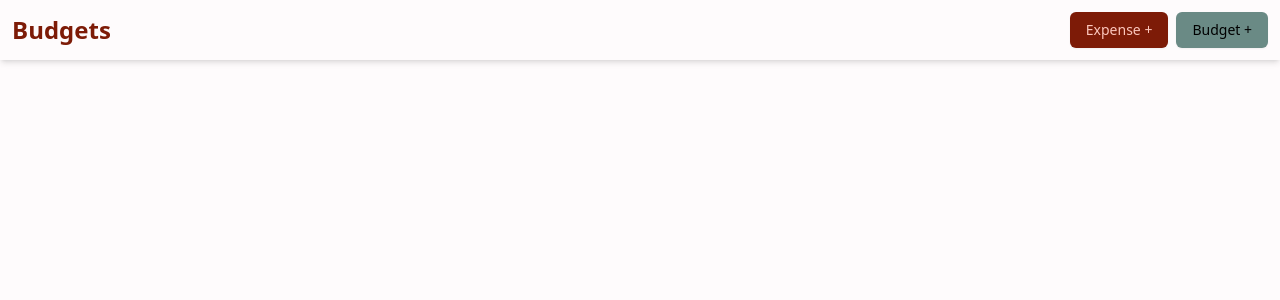
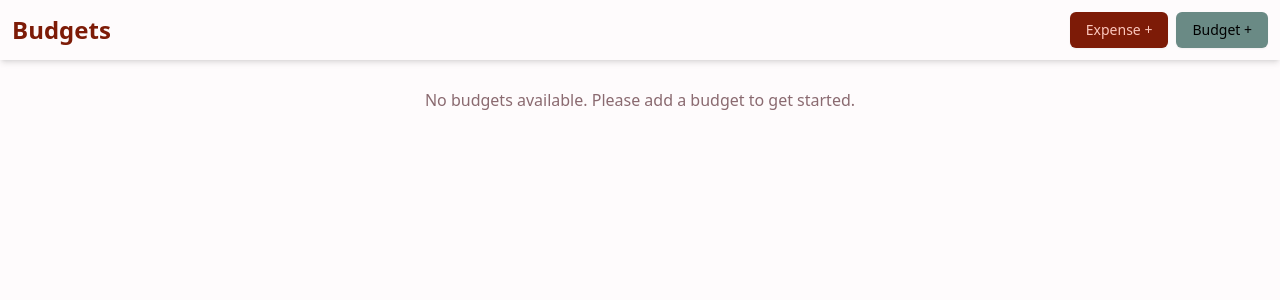
Before and after one commit to fabianvieri/bun-budget, a React (Vite) app: page / in a window 1280 px wide. Shown: the top 300 px of the page. Built offline with nearby package versions, Linux system fonts and the light colour scheme.

Commit message:
fix error

```diff
--- a/src/components/BudgetItem.tsx
+++ b/src/components/BudgetItem.tsx
@@ -10,10 +10,10 @@ import { Progress } from './ui/progress';
 import ExpenseList from './ExpenseList';
 import ModalButton from './ModalButton';
 import NewExpenseForm from './NewExpenseForm';
-import { Budget } from '@/context/budget';
+import { Budget } from '@/lib/schema';
 import { currencyFormatter } from '@/lib/utils';
 
-export default function BudgeItem({
+export default function BudgetItem({
 	name,
 	maximumSpending,
 	expenses,
--- a/src/components/BudgetList.tsx
+++ b/src/components/BudgetList.tsx
@@ -1,4 +1,4 @@
-import BudgeItem from './BudgetItem';
+import BudgetItem from './BudgetItem';
 import TotalBudget from './TotalBudget';
 import { useBudget } from '@/context/use-budget';
 import { UNCATEGORIZED_BUDGET_ID } from '@/context/budget';
@@ -13,9 +13,15 @@ export default function BudgetList() {
 	return (
 		<div className="container mx-auto my-5 p-3 sm:p-0">
 			<div className="flex flex-col gap-4">
-				{categorizedBudgets.map((budget) => (
-					<BudgeItem key={budget.id} {...budget} />
-				))}
+				{categorizedBudgets.length === 0 ? (
+					<p className="text-center text-primary mt-2">
+						No budgets available. Please add a budget to get started.
+					</p>
+				) : (
+					categorizedBudgets.map((budget) => (
+						<BudgetItem key={budget.id} {...budget} />
+					))
+				)}
 				<UncategorizedBudgetItem />
 				<TotalBudget />
 			</div>
```
